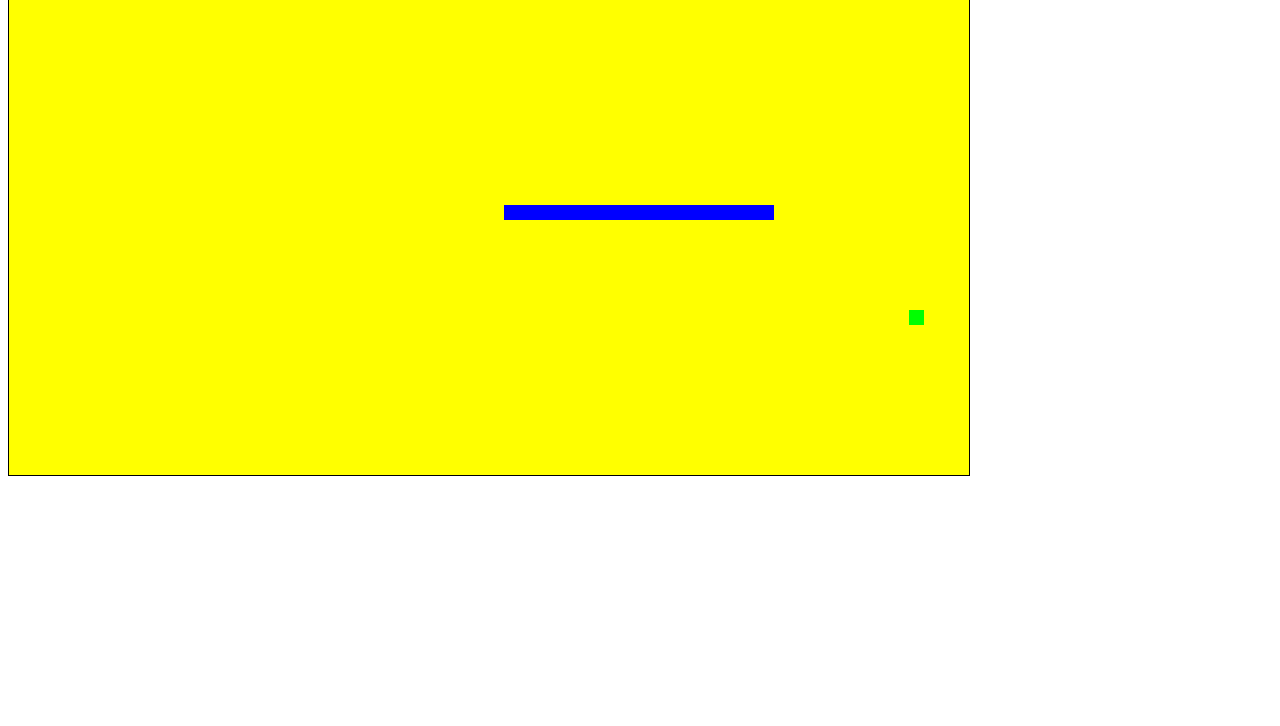
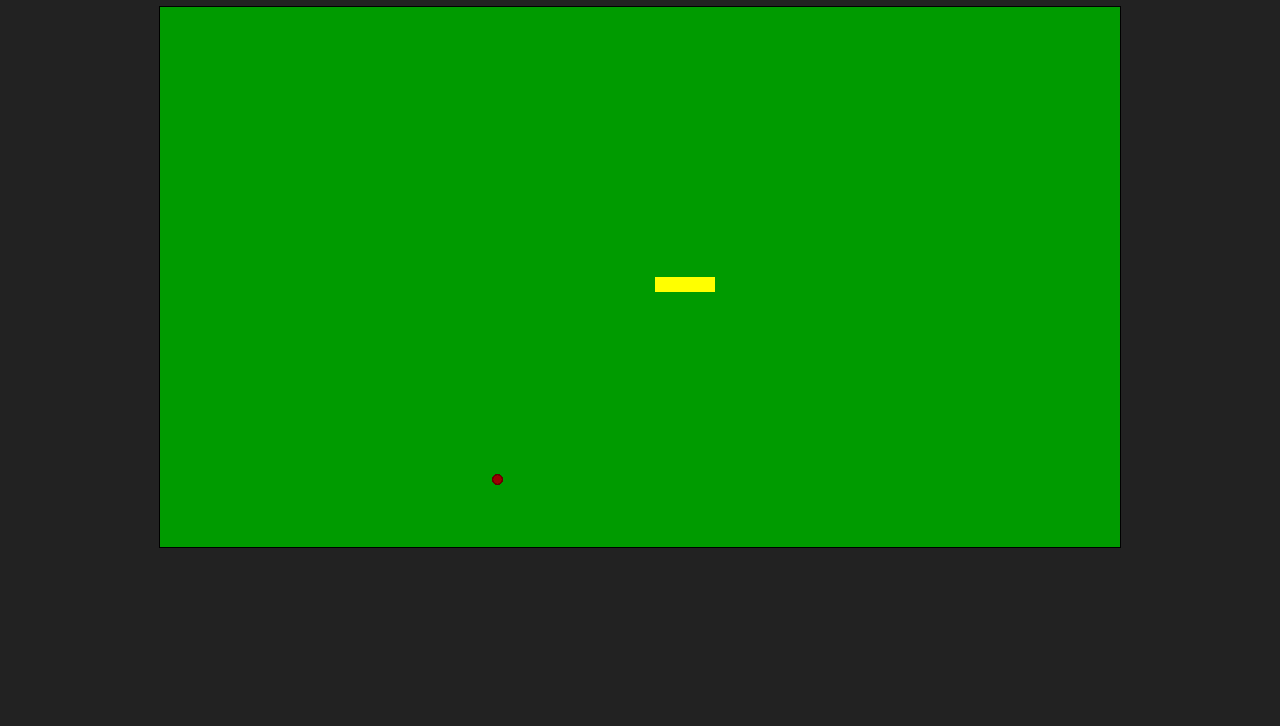
Before and after one commit to m0rtadelo/snake, a website: page index.html in a window 1280 px wide. Shown: the part 74-800 px from the top of the page. Drawn offline with Linux system fonts and the light colour scheme.

Commit message:
Update speed and UI

```diff
--- /dev/null
+++ b/index.css
@@ -0,0 +1,10 @@
+body {
+  text-align: center;
+  font-family: 'Courier New', Courier, monospace;
+  background-color: #222222;
+  color: white;
+}
+
+body canvas {
+  border: 1px solid #000000;
+}
--- a/index.html
+++ b/index.html
@@ -4,9 +4,11 @@
   <meta charset="UTF-8">
   <meta name="viewport" content="width=device-width, initial-scale=1.0">
   <title>Snake</title>
+  <link rel="stylesheet" href="index.css">
 </head>
 <body>
-  <canvas id="canvas" width="960" height="540px"style="border:1px solid #000000;"></canvas>
+  <div><h1>Snake</h1></div>
+  <canvas id="canvas" width="960px" height="540px"></canvas>
   <script src="./index.js"></script>
 </body>
 </html>
--- a/index.js
+++ b/index.js
@@ -4,6 +4,12 @@ const canvas = document.getElementById('canvas')
 const ctx = canvas.getContext('2d')
 const chunk = canvas.width / width
 const Point = function (x, y) { this.x = x; this.y = y; this.in = (point) => point.x === this.x && point.y === this.y }
+const color = {
+  red: 'rgb(155,0,0)',
+  darkred: 'rgb(100,0,0)',
+  green: 'rgb(0,155,0)',
+  yellow: 'rgb(255,255,0)'
+}
 const fruit = {
   position: new Point(0, 0),
   spawn: (avoid) => {
@@ -23,6 +29,7 @@ const player = {
     player.movement = 'ArrowRight'
     player.body = []
     player.size = size
+    player.points = 0
   }
 }
 
@@ -33,7 +40,7 @@ function setListener () {
 };
 
 function resetGame () {
-  player.reset(35)
+  player.reset(20)
   fruit.spawn(player.body)
 }
 
@@ -45,21 +52,22 @@ function startGame () {
     setPosition()
     render()
     checkCollisions()
-  }, 100)
+  }, 50)
 };
 
 function render () {
   ctx.clearRect(0, 0, ctx.canvas.width, ctx.canvas.height)
   ctx.beginPath()
-  ctx.fillStyle = 'rgb(255,255,0)'
+  ctx.fillStyle = color.green
   ctx.fillRect(0, 0, ctx.canvas.width, ctx.canvas.height)
 
-  ctx.fillStyle = 'rgb(0,255,0)'
-  ctx.fillRect(fruit.position.x * chunk, fruit.position.y * chunk, chunk, chunk)
-  ctx.stroke()
+  ctx.fillStyle = color.red
+  ctx.strokeStyle = color.darkred
+  ctx.arc(fruit.position.x * chunk + chunk / 2, fruit.position.y * chunk + chunk / 2, chunk / 3, 0, 2 * Math.PI, false)
+  ctx.fill()
 
   player.body.forEach((coordenate) => {
-    ctx.fillStyle = 'rgb(0,0,255)'
+    ctx.fillStyle = color.yellow
     ctx.fillRect(coordenate.x * chunk, coordenate.y * chunk, chunk, chunk)
     ctx.stroke()
   })
@@ -74,8 +82,9 @@ function checkCollisions () {
     }
   }
   if (fruit.position.in(snakeHead)) {
-    player.size = player.size + Math.floor(player.size / 4)
-    fruit.spawn()
+    player.size = player.size + player.points
+    player.points++
+    fruit.spawn(player.body)
   }
 }
 
```
